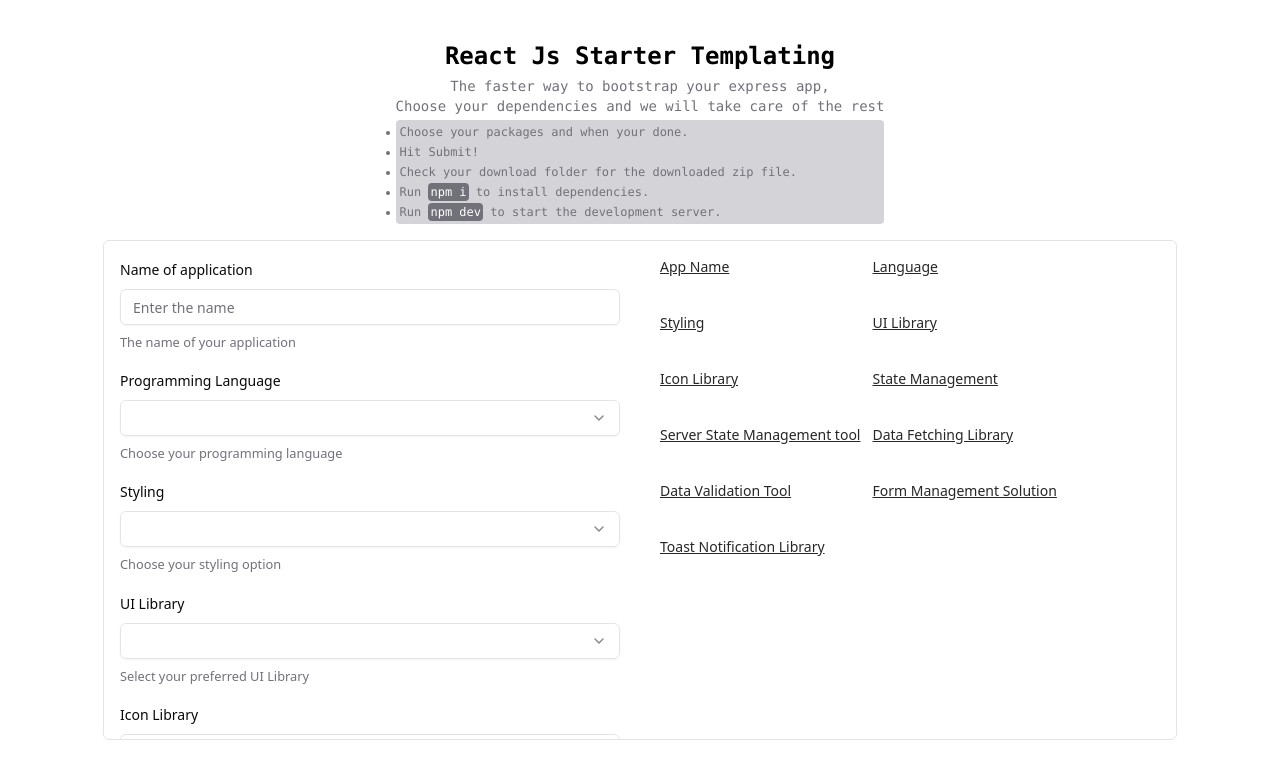
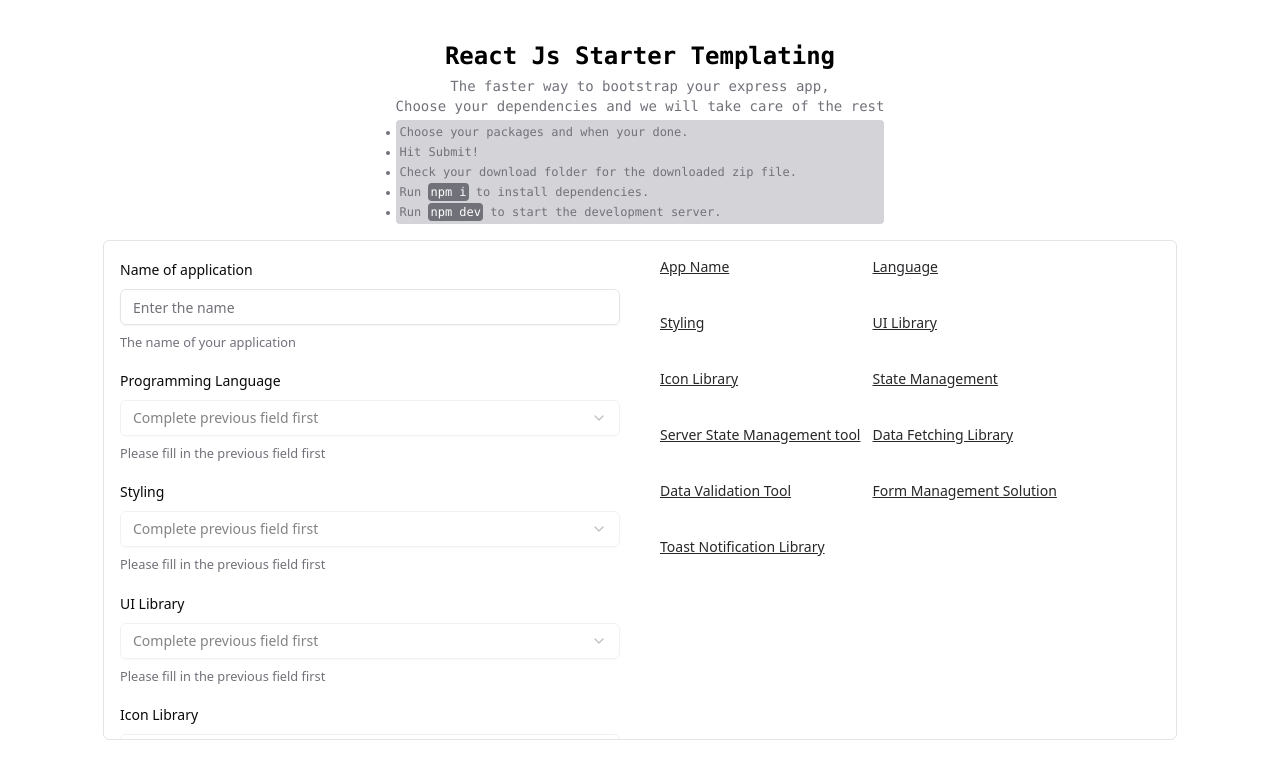
Before and after one commit to BiggieOneBillion/react-starter, a Next.js app: page / in a window 1280 px wide. Shown: the top 778 px of the page. Built offline with nearby package versions, Linux system fonts and the light colour scheme.

Commit message:
implemented sequential field enabling based on previous field's completion

```diff
--- a/app/(home)/_components/form-option.tsx
+++ b/app/(home)/_components/form-option.tsx
@@ -1,5 +1,5 @@
 "use client";
-import { useRef, useState } from "react";
+import { useEffect, useRef, useState } from "react";
 import { toast } from "sonner";
 import { useForm } from "react-hook-form";
 import { zodResolver } from "@hookform/resolvers/zod";
@@ -61,6 +61,27 @@
 
   const formValues = form.watch();
 
+  const isPreviousFieldFilled = (fieldName: string): boolean => {
+    const fields = [
+      "app_name",
+      "lang",
+      "styling",
+      "ui_library",
+      "icon_library",
+      "state_management",
+      "server_state",
+      "data_fetching",
+      "data_validation",
+      "form_management",
+      "toast_library",
+    ];
+
+    const currentIndex = fields.indexOf(fieldName);
+    if (currentIndex === 0) return true;
+    const previousField = fields[currentIndex - 1];
+    return !!formValues[previousField as keyof typeof formValues];
+  };
+
   async function onSubmit(values: z.infer<typeof formSchema>) {
     setIsLoading(true); // spinner should start
     try {
@@ -98,6 +119,17 @@
     }
   }
 
+  const isStyledComponentsSelected = () => {
+    return formValues.styling === "styled-components";
+  };
+
+  // Add effect to set UI library to none when styled-components is selected
+  useEffect(() => {
+    if (isStyledComponentsSelected()) {
+      form.setValue("ui_library", "none");
+    }
+  }, [formValues.styling]);
+
   return (
     <section className="grid xl:grid-cols-2 gap-10 relative">
       <a href="#" className="hidden" ref={downloadRef}>
@@ -132,10 +164,17 @@
                 <Select
                   onValueChange={field.onChange}
                   defaultValue={field.value}
+                  disabled={!isPreviousFieldFilled("lang")}
                 >
                   <FormControl>
                     <SelectTrigger>
-                      <SelectValue placeholder="" />
+                      <SelectValue
+                        placeholder={
+                          !isPreviousFieldFilled("lang")
+                            ? "Complete previous field first"
+                            : ""
+                        }
+                      />
                     </SelectTrigger>
                   </FormControl>
                   <SelectContent>
@@ -147,7 +186,9 @@
                   </SelectContent>
                 </Select>
                 <FormDescription>
-                  Choose your programming language
+                  {!isPreviousFieldFilled("lang")
+                    ? "Please fill in the previous field first"
+                    : "Choose your programming language"}
                 </FormDescription>
                 <FormMessage />
               </FormItem>
@@ -163,10 +204,17 @@
                 <Select
                   onValueChange={field.onChange}
                   defaultValue={field.value}
+                  disabled={!isPreviousFieldFilled("styling")}
                 >
                   <FormControl>
                     <SelectTrigger>
-                      <SelectValue placeholder="" />
+                      <SelectValue
+                        placeholder={
+                          !isPreviousFieldFilled("styling")
+                            ? "Complete previous field first"
+                            : ""
+                        }
+                      />
                     </SelectTrigger>
                   </FormControl>
                   <SelectContent>
@@ -177,7 +225,11 @@
                     ))}
                   </SelectContent>
                 </Select>
-                <FormDescription>Choose your styling option</FormDescription>
+                <FormDescription>
+                  {!isPreviousFieldFilled("styling")
+                    ? "Please fill in the previous field first"
+                    : "Choose your styling option"}
+                </FormDescription>
                 <FormMessage />
               </FormItem>
             )}
@@ -192,10 +244,23 @@
                 <Select
                   onValueChange={field.onChange}
                   defaultValue={field.value}
+                  disabled={
+                    !isPreviousFieldFilled("ui_library") ||
+                    isStyledComponentsSelected()
+                  }
+                  value={isStyledComponentsSelected() ? "none" : field.value}
                 >
                   <FormControl>
                     <SelectTrigger>
-                      <SelectValue placeholder="" />
+                      <SelectValue
+                        placeholder={
+                          !isPreviousFieldFilled("ui_library")
+                            ? "Complete previous field first"
+                            : isStyledComponentsSelected()
+                            ? "Not available with styled-components"
+                            : ""
+                        }
+                      />
                     </SelectTrigger>
                   </FormControl>
                   <SelectContent>
@@ -207,7 +272,11 @@
                   </SelectContent>
                 </Select>
                 <FormDescription>
-                  Select your preferred UI Library
+                  {!isPreviousFieldFilled("ui_library")
+                    ? "Please fill in the previous field first"
+                    : isStyledComponentsSelected()
+                    ? "UI Library is not needed when using styled-components"
+                    : "Choose your ui library"}
                 </FormDescription>
                 <FormMessage />
               </FormItem>
@@ -223,10 +292,17 @@
                 <Select
                   onValueChange={field.onChange}
                   defaultValue={field.value}
+                  disabled={!isPreviousFieldFilled("icon_library")}
                 >
                   <FormControl>
                     <SelectTrigger>
-                      <SelectValue placeholder="" />
+                      <SelectValue
+                        placeholder={
+                          !isPreviousFieldFilled("icon_library")
+                            ? "Complete previous field first"
+                            : ""
+                        }
+                      />
                     </SelectTrigger>
                   </FormControl>
                   <SelectContent>
@@ -237,7 +313,11 @@
                     ))}
                   </SelectContent>
                 </Select>
-                <FormDescription>Select your icon library</FormDescription>
+                <FormDescription>
+                  {!isPreviousFieldFilled("icon_library")
+                    ? "Please fill in the previous field first"
+                    : "Choose your icon library"}
+                </FormDescription>
                 <FormMessage />
               </FormItem>
             )}
@@ -248,14 +328,21 @@
             name="state_management"
             render={({ field }) => (
               <FormItem>
-                <FormLabel>State Management</FormLabel>
+                <FormLabel>State management</FormLabel>
                 <Select
                   onValueChange={field.onChange}
                   defaultValue={field.value}
+                  disabled={!isPreviousFieldFilled("state_management")}
                 >
                   <FormControl>
                     <SelectTrigger>
-                      <SelectValue placeholder="" />
+                      <SelectValue
+                        placeholder={
+                          !isPreviousFieldFilled("state_management")
+                            ? "Complete previous field first"
+                            : ""
+                        }
+                      />
                     </SelectTrigger>
                   </FormControl>
                   <SelectContent>
@@ -267,7 +354,9 @@
                   </SelectContent>
                 </Select>
                 <FormDescription>
-                  Select your preferred state management
+                  {!isPreviousFieldFilled("state_management")
+                    ? "Please fill in the previous field first"
+                    : "Choose your state management"}
                 </FormDescription>
                 <FormMessage />
               </FormItem>
@@ -283,10 +372,17 @@
                 <Select
                   onValueChange={field.onChange}
                   defaultValue={field.value}
+                  disabled={!isPreviousFieldFilled("server_state")}
                 >
                   <FormControl>
                     <SelectTrigger>
-                      <SelectValue placeholder="" />
+                      <SelectValue
+                        placeholder={
+                          !isPreviousFieldFilled("server_state")
+                            ? "Complete previous field first"
+                            : ""
+                        }
+                      />
                     </SelectTrigger>
                   </FormControl>
                   <SelectContent>
@@ -298,7 +394,9 @@
                   </SelectContent>
                 </Select>
                 <FormDescription>
-                  Select your preferred server state management tool
+                  {!isPreviousFieldFilled("server_state")
+                    ? "Please fill in the previous field first"
+                    : "Choose your server state management tool"}
                 </FormDescription>
                 <FormMessage />
               </FormItem>
@@ -310,14 +408,21 @@
             name="data_fetching"
             render={({ field }) => (
               <FormItem>
-                <FormLabel>Data Fetching </FormLabel>
+                <FormLabel>Data Fetching Library</FormLabel>
                 <Select
                   onValueChange={field.onChange}
                   defaultValue={field.value}
+                  disabled={!isPreviousFieldFilled("data_fetching")}
                 >
                   <FormControl>
                     <SelectTrigger>
-                      <SelectValue placeholder="" />
+                      <SelectValue
+                        placeholder={
+                          !isPreviousFieldFilled("data_fetching")
+                            ? "Complete previous field first"
+                            : ""
+                        }
+                      />
                     </SelectTrigger>
                   </FormControl>
                   <SelectContent>
@@ -329,7 +434,9 @@
                   </SelectContent>
                 </Select>
                 <FormDescription>
-                  Select your preferred data fetching library
+                  {!isPreviousFieldFilled("data_fetching")
+                    ? "Please fill in the previous field first"
+                    : "Choose your data fetching library"}
                 </FormDescription>
                 <FormMessage />
               </FormItem>
@@ -345,10 +452,17 @@
                 <Select
                   onValueChange={field.onChange}
                   defaultValue={field.value}
+                  disabled={!isPreviousFieldFilled("data_validation")}
                 >
                   <FormControl>
                     <SelectTrigger>
-                      <SelectValue />
+                      <SelectValue
+                        placeholder={
+                          !isPreviousFieldFilled("data_validation")
+                            ? "Complete previous field first"
+                            : ""
+                        }
+                      />
                     </SelectTrigger>
                   </FormControl>
                   <SelectContent>
@@ -360,7 +474,9 @@
                   </SelectContent>
                 </Select>
                 <FormDescription>
-                  Choose your data validation library
+                  {!isPreviousFieldFilled("data_validation")
+                    ? "Please fill in the previous field first"
+                    : "Choose your data validation library"}
                 </FormDescription>
                 <FormMessage />
               </FormItem>
@@ -372,14 +488,21 @@
             name="form_management"
             render={({ field }) => (
               <FormItem>
-                <FormLabel>Form Management </FormLabel>
+                <FormLabel>Form Management</FormLabel>
                 <Select
                   onValueChange={field.onChange}
                   defaultValue={field.value}
+                  disabled={!isPreviousFieldFilled("form_management")}
                 >
                   <FormControl>
                     <SelectTrigger>
-                      <SelectValue />
+                      <SelectValue
+                        placeholder={
+                          !isPreviousFieldFilled("form_management")
+                            ? "Complete previous field first"
+                            : ""
+                        }
+                      />
                     </SelectTrigger>
                   </FormControl>
                   <SelectContent>
@@ -391,7 +514,9 @@
                   </SelectContent>
                 </Select>
                 <FormDescription>
-                  Select your preferred form management tool
+                  {!isPreviousFieldFilled("form_management")
+                    ? "Please fill in the previous field first"
+                    : "Choose your form management tool"}
                 </FormDescription>
                 <FormMessage />
               </FormItem>
@@ -407,10 +532,17 @@
                 <Select
                   onValueChange={field.onChange}
                   defaultValue={field.value}
+                  disabled={!isPreviousFieldFilled("toast_library")}
                 >
                   <FormControl>
                     <SelectTrigger>
-                      <SelectValue placeholder="" />
+                      <SelectValue
+                        placeholder={
+                          !isPreviousFieldFilled("toast_library")
+                            ? "Complete previous field first"
+                            : ""
+                        }
+                      />
                     </SelectTrigger>
                   </FormControl>
                   <SelectContent>
@@ -422,7 +554,9 @@
                   </SelectContent>
                 </Select>
                 <FormDescription>
-                  Select your preferred toast system
+                  {!isPreviousFieldFilled("toast_library")
+                    ? "Please fill in the previous field first"
+                    : "Choose your toast library"}
                 </FormDescription>
                 <FormMessage />
               </FormItem>
```
